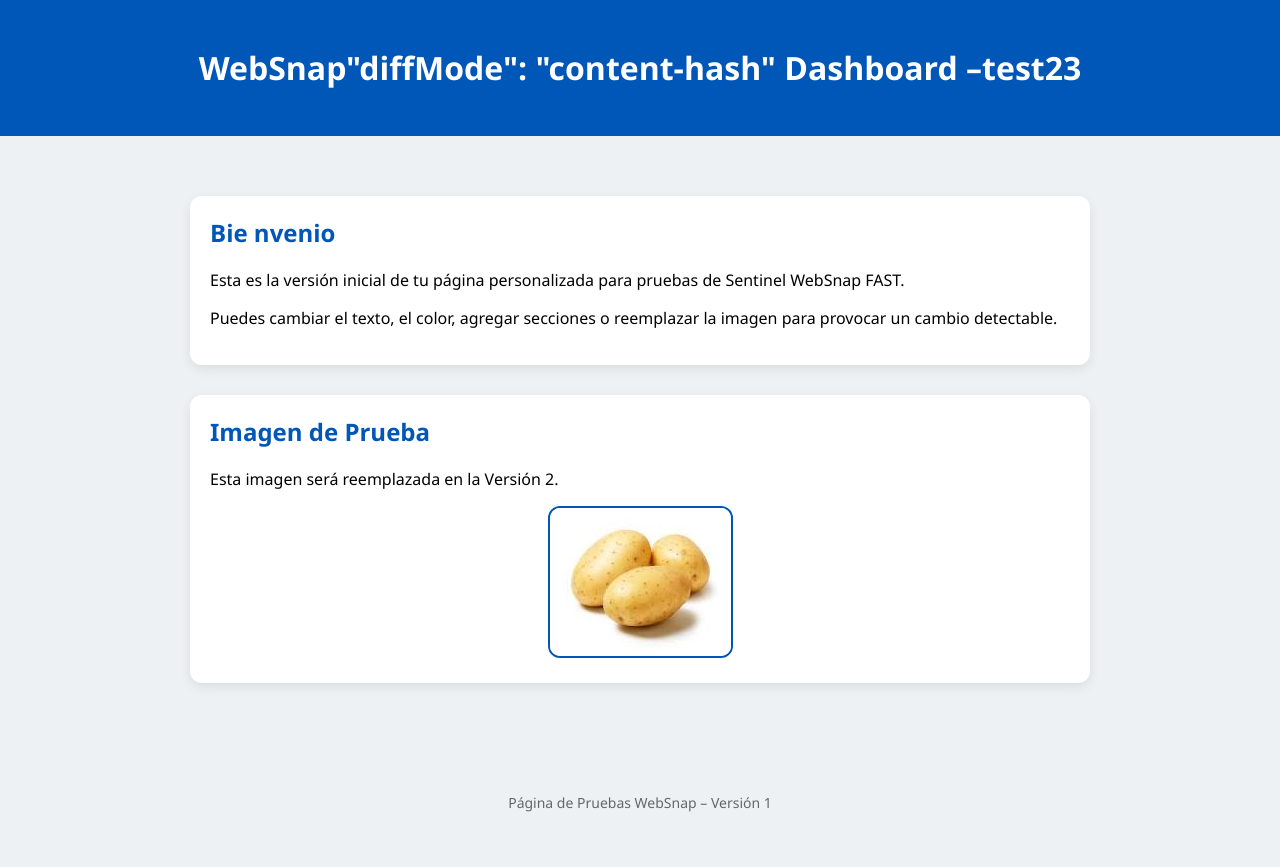
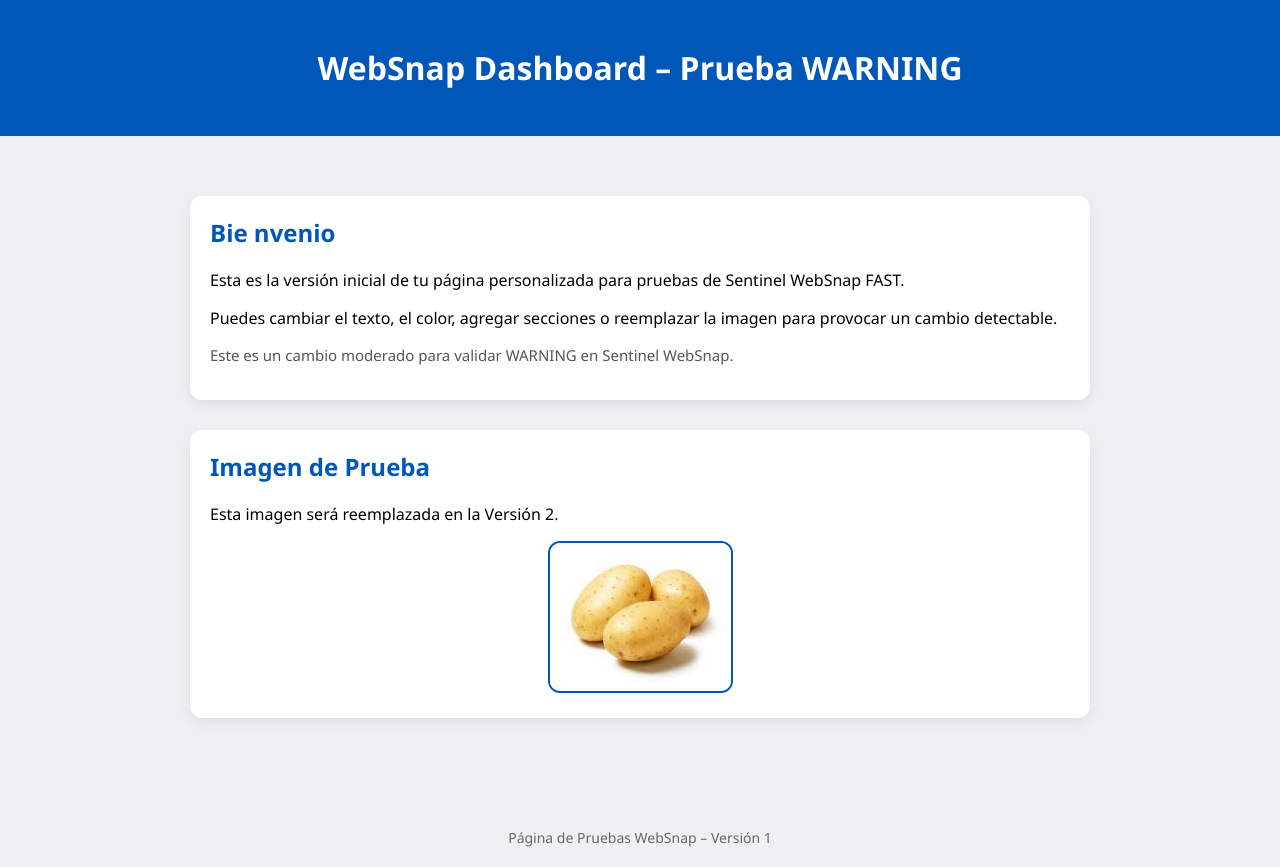
Before and after one commit to Gleon-QA/websnap-test, a plain HTML site: page index.html in a window 1280 px wide. Before the commit the page ends 832 px from the top, so only its background shows below. Drawn offline with Linux system fonts and the light colour scheme.

Commit message:
Update index.html

```diff
--- a/index.html
+++ b/index.html
@@ -1,4 +1,4 @@
-<!DOCTYPE html>
+    <!DOCTYPE html>
 <html lang="es">
 <head>
     <meta charset="UTF-8">
@@ -61,7 +61,7 @@
 
 <body>
     <header>
-        <h1>WebSnap"diffMode": "content-hash" Dashboard –test23 </h1>
+        <h1>WebSnap Dashboard – Prueba WARNING</h1>
     </header>
 
     <div class="container">
@@ -69,6 +69,10 @@
             <h2>Bie nvenio</h2>
             <p>Esta es la versión inicial de tu página personalizada para pruebas de Sentinel WebSnap FAST.</p>
             <p>Puedes cambiar el texto, el color, agregar secciones o reemplazar la imagen para provocar un cambio detectable.</p>
+            <p style="color:#555; font-size: 15px;">
+                Este es un cambio moderado para validar WARNING en Sentinel WebSnap.
+</p>
+
         </div>
 
         <div class="card">
```
